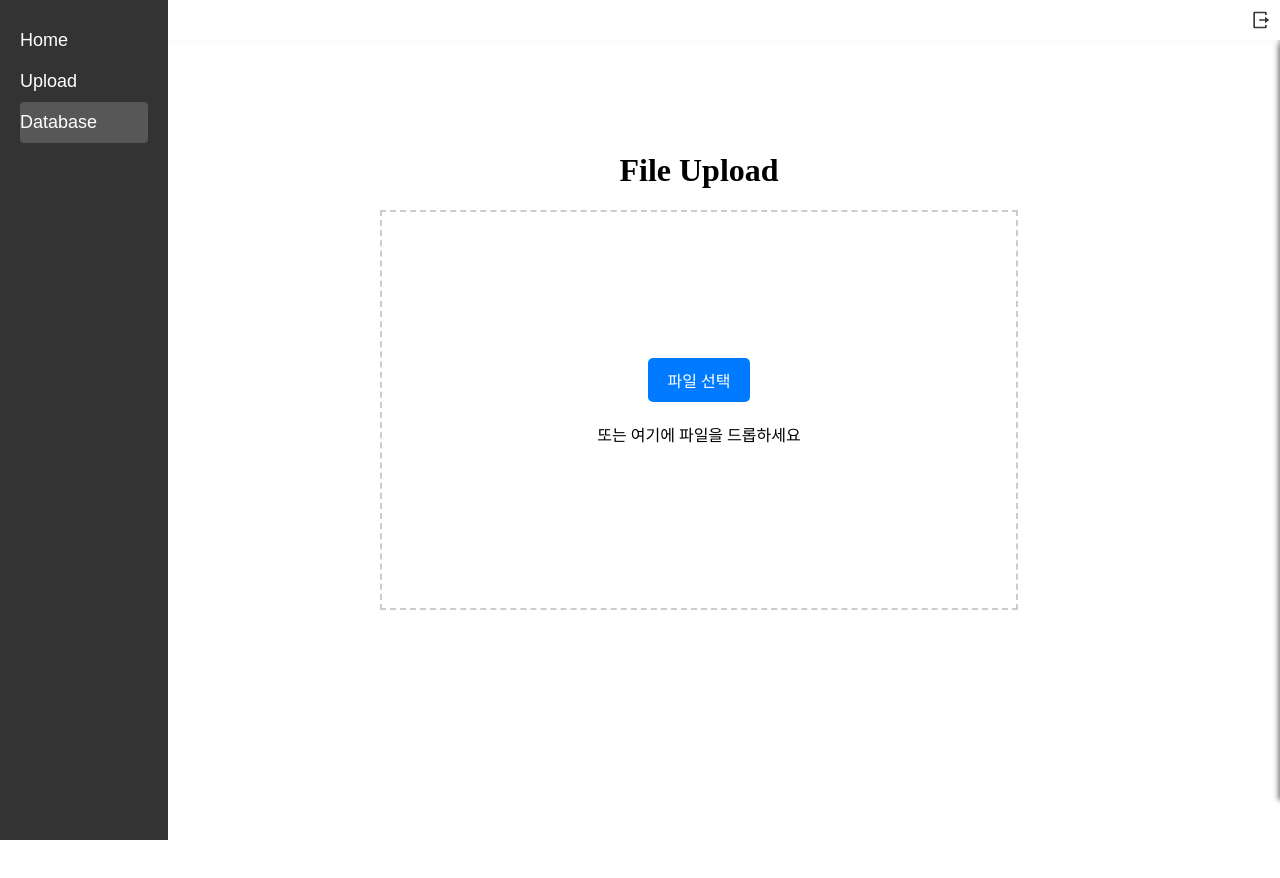
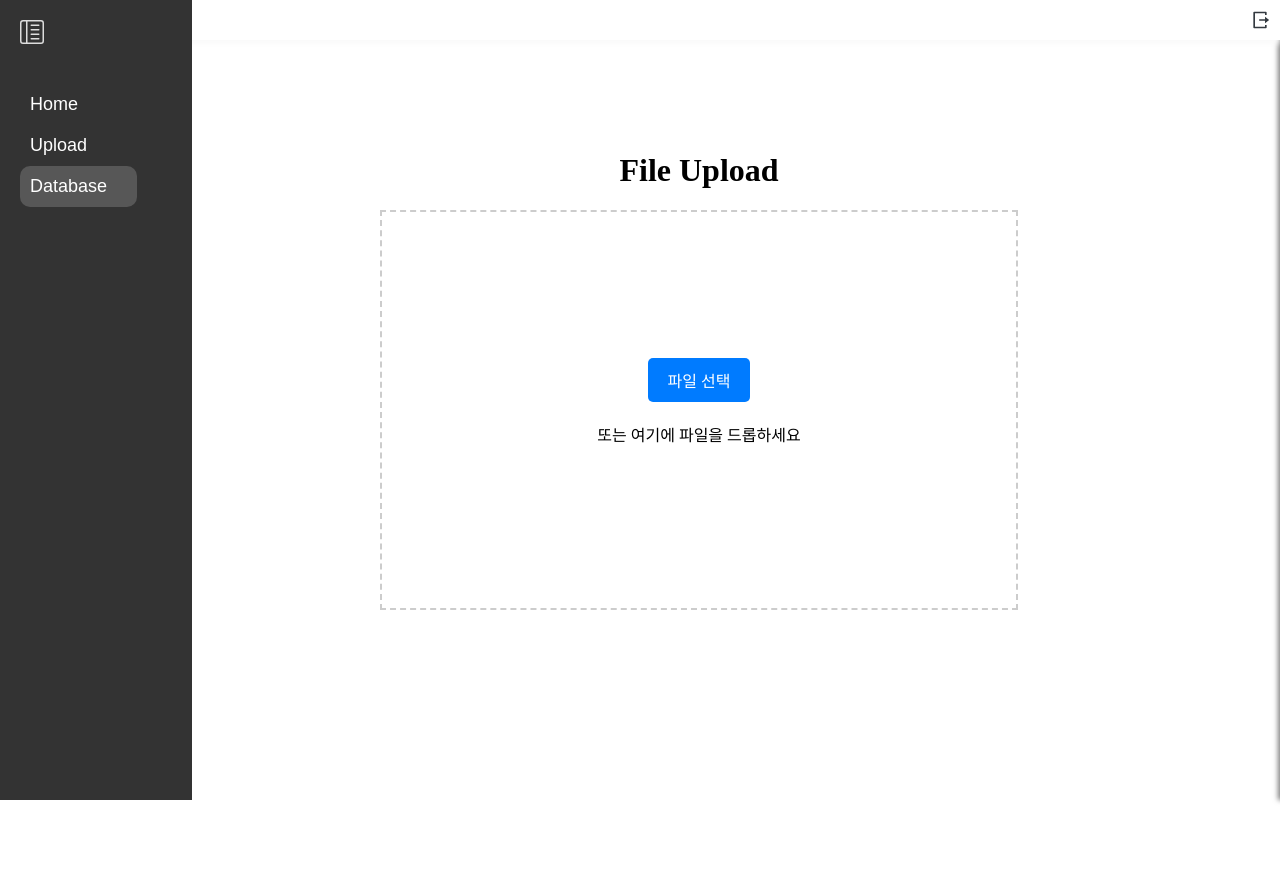
Before and after one commit to SKKUsanhak/frontend, a React (Create React App) app: page /buildings/1/files/upload in a window 1280 px wide. Shown: the top 878 px of the page. Built offline with nearby package versions, Linux system fonts and the light colour scheme; a web font is replaced by a local one.

Commit message:
SideBar Patch

```diff
--- a/src/App.css
+++ b/src/App.css
@@ -9,15 +9,21 @@ body {
   height: 100vh; /* 화면 전체 높이를 차지하도록 설정 */
 }
 
-.main-container {
-  margin-left: 10%; /* Sidebar의 너비만큼 왼쪽 여백 추가 */
-  width: 90%; /* 나머지 80%를 차지하도록 설정 */
-  height: 100vh;
-  position: relative; /* 부모 요소로서 자식 요소들의 위치를 기준으로 삼음 */
-}
-
 .main-content-container {
   flex: 1;
   display: flex;
   flex-direction: column;
+  transition: margin-left 0.5s ease; /* 사이드바 확장/축소 애니메이션 */
 }
+
+.main-content-container.expanded {
+  margin-left: -15%; /* 축소된 사이드바의 너비만큼 좌측 여백 추가 */
+}
+
+
+.main-container {
+  margin-left: 10%; /* Sidebar의 너비만큼 왼쪽 여백 추가 */
+  width: 90%;
+  height: 100vh;
+  position: relative; /* 부모 요소로서 자식 요소들의 위치를 기준으로 삼음 */
+}
--- a/src/App.js
+++ b/src/App.js
@@ -1,4 +1,4 @@
-import React from 'react';
+import React, { useState } from 'react';
 import { Route, Routes, Navigate, useLocation } from 'react-router-dom';
 import FileUpload from './component/Fileupload/FileUpload.jsx';
 import ExcelEditor from './component/excelEditor/ExcelEditor.jsx';
@@ -17,11 +17,16 @@ import './App.css'; // Import App.css for additional styling
 function App() {
     const location = useLocation();
     const isHome = location.pathname === '/';
+    const [isSidebarCollapsed, setIsSidebarCollapsed] = useState(false);
+
+    const handleToggleSidebar = (isCollapsed) => {
+        setIsSidebarCollapsed(isCollapsed);
+    };
 
     return (
         <div className="app-container">
-            <Sidebar /> {/* Add Sidebar */}
-            <div className="main-content-container">
+            <Sidebar onToggle={handleToggleSidebar} /> {/* Add Sidebar */}
+            <div className={`main-content-container ${isSidebarCollapsed ? 'expanded' : ''}`}>
                 {!isHome && <Header />}
                 <div className="main-content">
                     <Routes>
--- a/src/component/sidebar/Sidebar.css
+++ b/src/component/sidebar/Sidebar.css
@@ -1,5 +1,5 @@
 .sidebar {
-    width: 10%;
+    width: 15%;
     height: 100vh;
     position: fixed;
     top: 0;
@@ -7,22 +7,51 @@
     background-color: #333;
     display: flex;
     flex-direction: column;
-    padding: 20px;
+    align-items: flex-start; /* 왼쪽 정렬 */
     z-index: 9999;
+    transition: width 0.5s ease; /* 너비 변화에 대한 애니메이션 효과 */
+}
+
+.sidebar.collapsed {
+    width: 0; /* 축소된 사이드바의 너비 */
+}
+
+.sidebar-links {
+    padding: 20px; /* 사이드바 링크의 기본 패딩 설정 */
+    display: flex;
+    flex-direction: column;
+    align-items: flex-start; /* 왼쪽 정렬 */
+}
+
+.sidebar-links.hidden {
+    display: none; /* 축소된 사이드바에서는 링크 숨김 */
 }
 
 .sidebar a {
     color: white;
-    padding: 10px 0;
+    padding: 10px 10px;
     text-decoration: none;
     font-size: 18px;
+    transition: opacity 0.3s ease; /* 투명도 변화에 대한 애니메이션 효과 */
+    width: 100%; /* 전체 너비를 차지하도록 설정 */
+    text-align: left; /* 텍스트 왼쪽 정렬 */
 }
 
 .sidebar a.active {
     background-color: #575757;
-    border-radius: 4px;
+    border-radius: 10px;
 }
 
 .sidebar a:hover {
     background-color: #575757;
+    border-radius: 10px;
 }
+
+.sidebar-icon {
+    margin-top: 20px;
+    margin-left: 20px; /* 아이콘 위치 고정 */
+    color: #ddd;
+    font-size: 24px;
+    cursor: pointer;
+    margin-bottom: 20px;
+}
--- a/src/component/sidebar/Sidebar.jsx
+++ b/src/component/sidebar/Sidebar.jsx
@@ -1,14 +1,27 @@
-import React from 'react';
+import React, { useState } from 'react';
 import { NavLink } from 'react-router-dom';
+import { BsLayoutTextSidebarReverse } from "react-icons/bs";
 import './Sidebar.css';
 
-const Sidebar = () => {
+const Sidebar = ({ onToggle }) => {
+    const [isCollapsed, setIsCollapsed] = useState(false);
+
+    const toggleSidebar = () => {
+        setIsCollapsed(!isCollapsed);
+        onToggle(!isCollapsed); // 부모 컴포넌트에 상태 전달
+    };
+
     return (
-        <div className="sidebar">
-            <NavLink to="/" exact className="sidebar-link" activeClassName="active">Home</NavLink>
-            <NavLink to="/buildings/upload" className="sidebar-link" activeClassName="active">Upload</NavLink>
-            <NavLink to="/buildings" className="sidebar-link" activeClassName="active">Database</NavLink>
-            {/* 다른 네비게이션 링크 추가 */}
+        <div className={`sidebar ${isCollapsed ? 'collapsed' : ''}`}>
+            <BsLayoutTextSidebarReverse className="sidebar-icon" onClick={toggleSidebar} />
+            {!isCollapsed && (
+                <div className="sidebar-links">
+                    <NavLink to="/" exact className="sidebar-link" activeClassName="active">Home</NavLink>
+                    <NavLink to="/buildings/upload" className="sidebar-link" activeClassName="active">Upload</NavLink>
+                    <NavLink to="/buildings" className="sidebar-link" activeClassName="active">Database</NavLink>
+                    {/* 다른 네비게이션 링크 추가 */}
+                </div>
+            )}
         </div>
     );
 };
```
